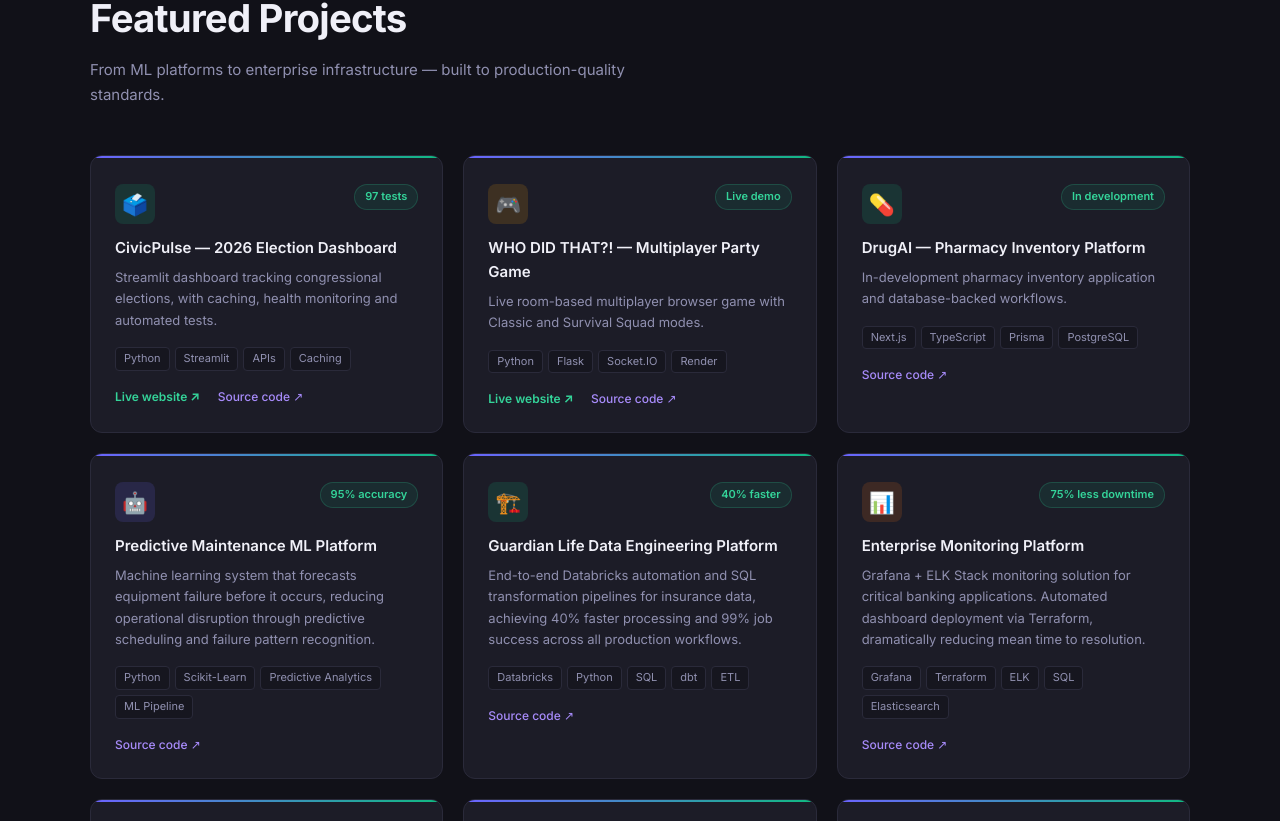
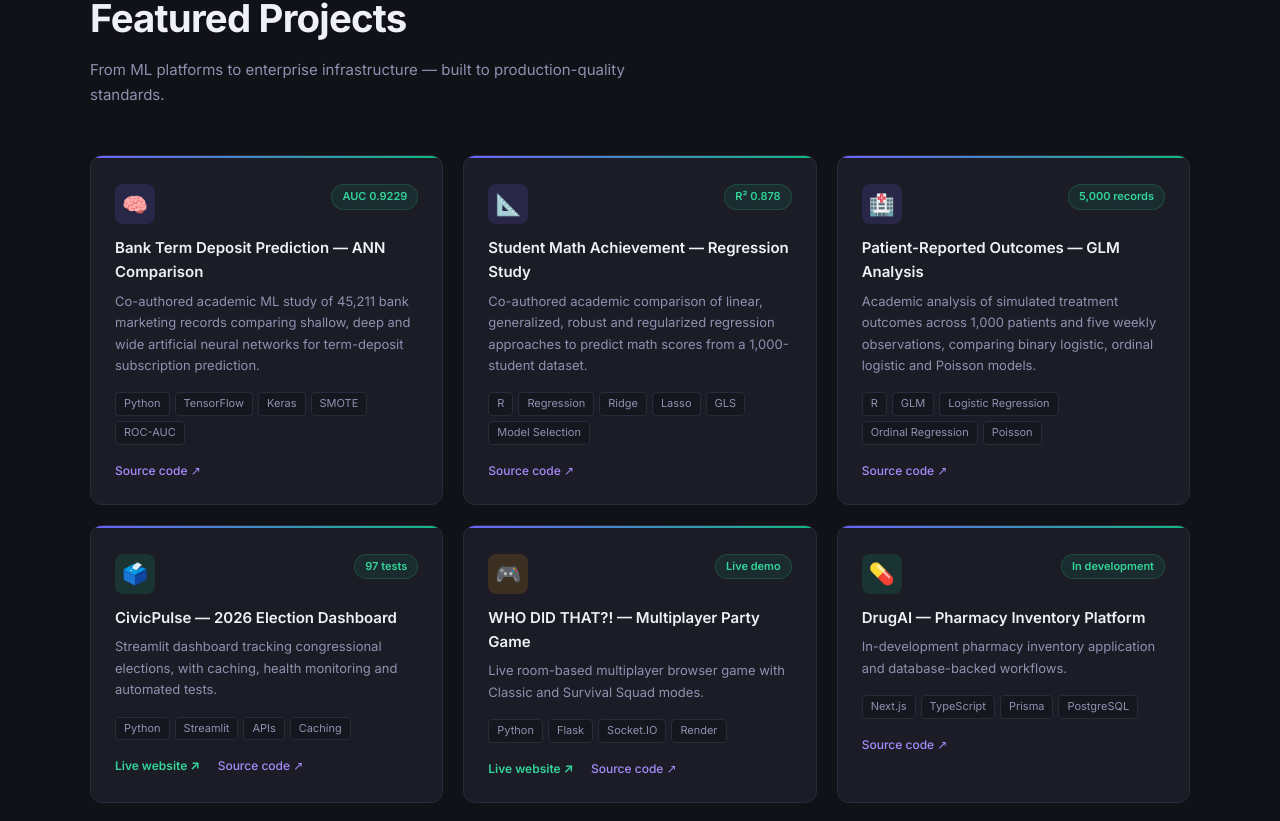
Before and after one commit to Dav-lopez/-jesutoba-portfolio, a Next.js app: page / in a window 1280 px wide. Shown: the part 3659-4480 px from the top of the page. Built offline with nearby package versions, Linux system fonts and the light colour scheme; no server answers.

Commit message:
feat: add three source-grounded academic ML projects

```diff
--- a/src/data/index.ts
+++ b/src/data/index.ts
@@ -1,6 +1,10 @@
 import type { Project, Experience, Skill } from "@/types";
 
 export const projects: Project[] = [
+  {"id":"bank-deposit-ann","title":"Bank Term Deposit Prediction — ANN Comparison","description":"Co-authored academic ML study of 45,211 bank marketing records comparing shallow, deep and wide artificial neural networks for term-deposit subscription prediction.","stat":"AUC 0.9229","icon":"🧠","tags":["Python","TensorFlow","Keras","SMOTE","ROC-AUC"],"github":"","category":"ml","challenge":"Predict minority-class term deposit subscriptions from imbalanced bank marketing records.","solution":"Performed exploratory analysis, one-hot encoding, feature scaling and SMOTE, then evaluated three ANN architectures using classification metrics.","impact":["45,211 observations","Basic ANN selected with AUC-ROC 0.9229","Co-authored with Idowu Orukotan"]},
+  {"id":"student-math-regression","title":"Student Math Achievement — Regression Study","description":"Co-authored academic comparison of linear, generalized, robust and regularized regression approaches to predict math scores from a 1,000-student dataset.","stat":"R² 0.878","icon":"📐","tags":["R","Regression","Ridge","Lasso","GLS","Model Selection"],"github":"","category":"ml","challenge":"Identify interpretable predictors of student math achievement and compare model performance.","solution":"Conducted EDA, assumption checks, regression diagnostics, robust estimation and AIC/BIC-based selection.","impact":["1,000 student records","GLS model reported R² ≈ 0.878","Co-authored with Ibrahim Olushola"]},
+  {"id":"patient-pro-glm","title":"Patient-Reported Outcomes — GLM Analysis","description":"Academic analysis of simulated treatment outcomes across 1,000 patients and five weekly observations, comparing binary logistic, ordinal logistic and Poisson models.","stat":"5,000 records","icon":"🏥","tags":["R","GLM","Logistic Regression","Ordinal Regression","Poisson"],"github":"","category":"ml","challenge":"Compare statistical models for ordered patient-reported outcomes across treatment programs and time.","solution":"Evaluated three GLM formulations with fit statistics, classification measures and diagnostic tests; clearly identified simulated data.","impact":["5,000 simulated observations","1,000 patients over five checkpoints","Binary logistic model selected in report"]},
+
   {"id":"civicpulse-2026","demo":"https://civicpulse-2026.streamlit.app/","title":"CivicPulse — 2026 Election Dashboard","description":"Streamlit dashboard tracking congressional elections, with caching, health monitoring and automated tests.","stat":"97 tests","icon":"🗳️","tags":["Python","Streamlit","APIs","Caching"],"github":"https://github.com/Dav-lopez/mid-elections","category":"data","challenge":"Build reliable user-facing software for a real operational use case.","solution":"Developing and testing application workflows with modern web and data engineering tools.","impact":["Project repository available for technical review"]},
   {"id":"who-did-that","demo":"https://who-did-that-syo5.onrender.com/","title":"WHO DID THAT?! — Multiplayer Party Game","description":"Live room-based multiplayer browser game with Classic and Survival Squad modes.","stat":"Live demo","icon":"🎮","tags":["Python","Flask","Socket.IO","Render"],"github":"https://github.com/Dav-lopez/who-did-that","category":"devops","challenge":"Build reliable user-facing software for a real operational use case.","solution":"Developing and testing application workflows with modern web and data engineering tools.","impact":["Project repository available for technical review"]},
   {"id":"drugai","title":"DrugAI — Pharmacy Inventory Platform","description":"In-development pharmacy inventory application and database-backed workflows.","stat":"In development","icon":"💊","tags":["Next.js","TypeScript","Prisma","PostgreSQL"],"github":"https://github.com/Dav-lopez/drugai","category":"data","challenge":"Build reliable user-facing software for a real operational use case.","solution":"Developing and testing application workflows with modern web and data engineering tools.","impact":["Project repository available for technical review"]},
```
